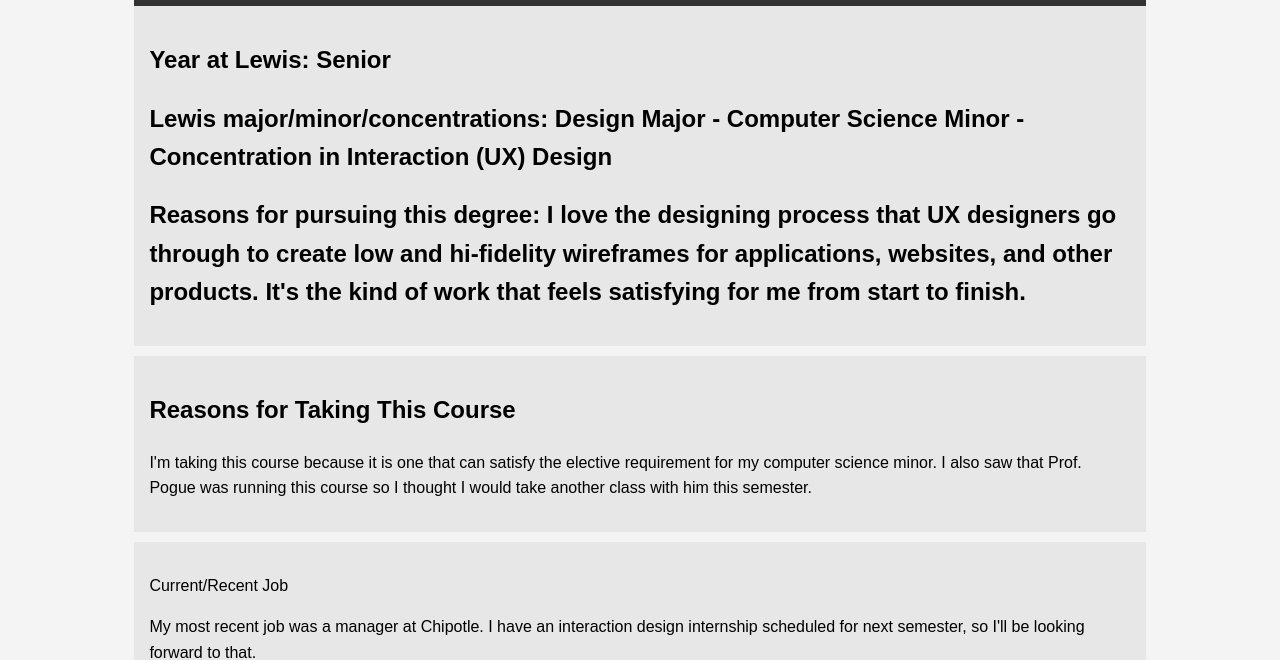
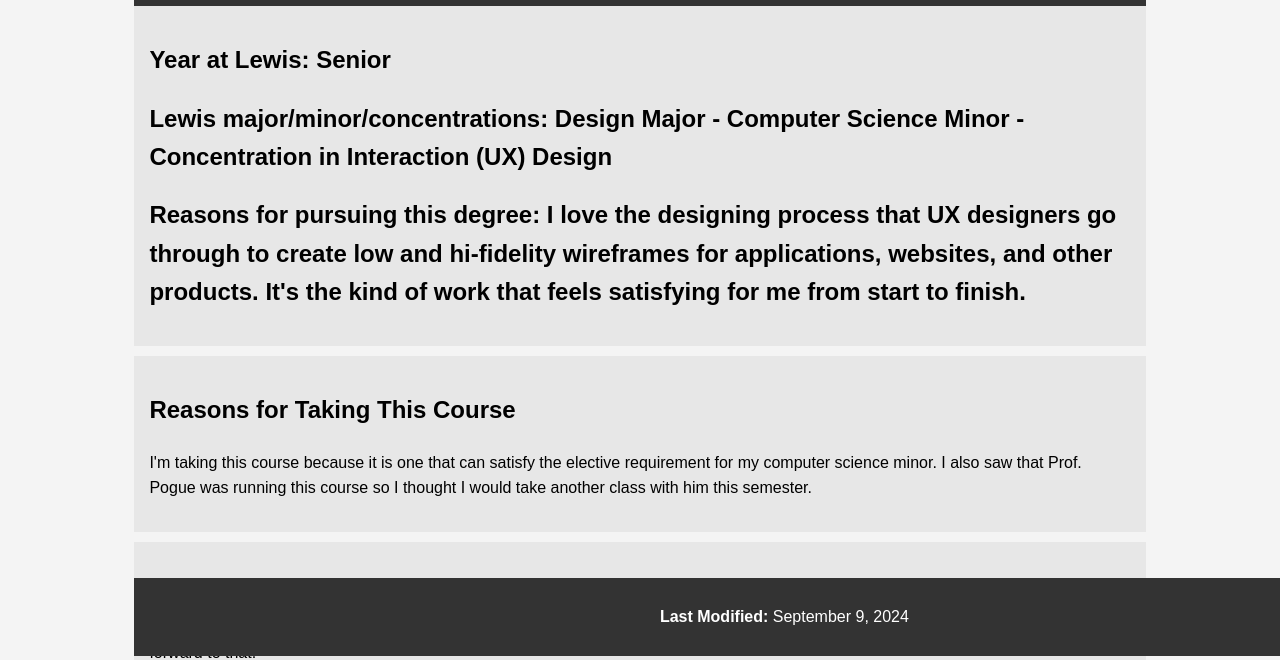
Before and after one commit to nnykaza/introductions, a plain HTML site: page index.html in a window 1280 px wide. Shown: the part 144-804 px from the top of the page. Drawn offline with Linux system fonts and the light colour scheme.

Commit message:
Update index.html

```diff
--- a/index.html
+++ b/index.html
@@ -26,6 +26,16 @@
             padding: 15px;
             margin-bottom: 10px;
         }
+	    footer {
+            background: #333;
+            color: #fff;
+            text-align: center;
+            padding: 10px;
+            position: fixed;
+            bottom: 0;
+            width: 100%;
+	    }
+
     </style>
 </head>
 <body>
@@ -60,6 +70,10 @@
             <h2>Fun Fact</h2>
             <p>I live in Mokena with my orange cat named Luca. </p>
         </section>
+	     <footer>
+        <p><strong>Last Modified:</strong> September 9, 2024</p>
+    </footer>
+
     </div>
 </body>
 </html>
```
